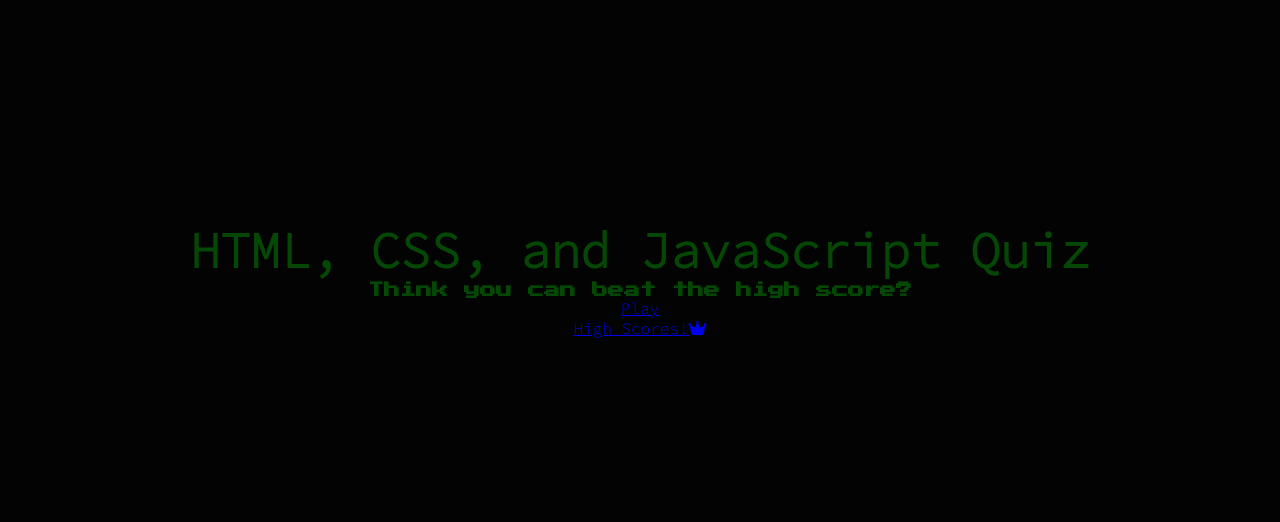
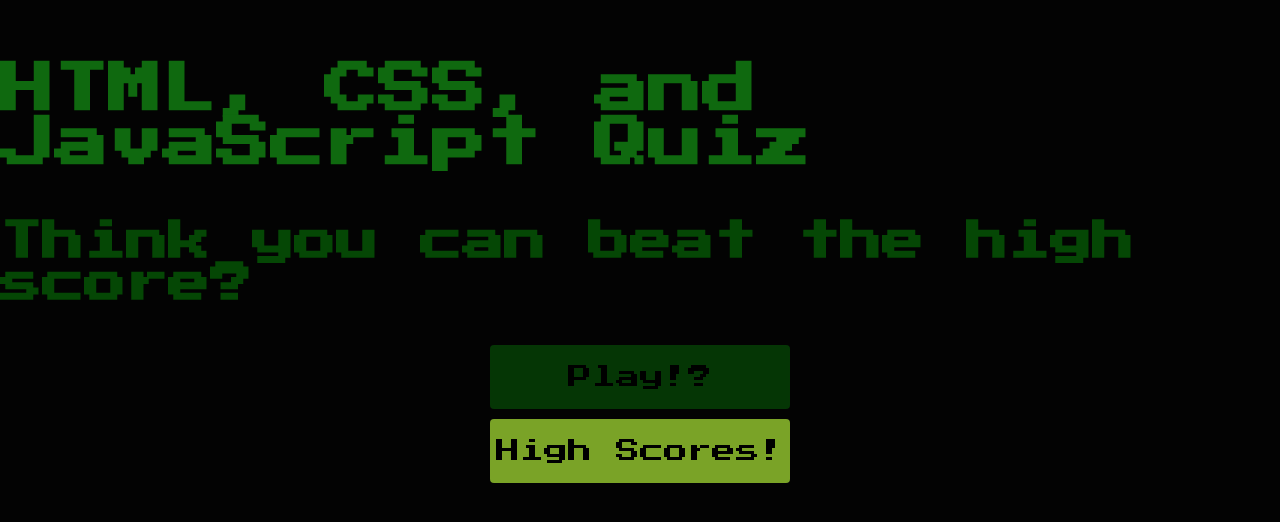
Before and after one commit to artiecannv/coding-quiz, a plain HTML site: page index.html in a window 1280 px wide. Shown: the part 362-884 px from the top of the page. Drawn offline with Linux system fonts and the light colour scheme.

Commit message:
made buttons and styled, starting game html

```diff
--- a/css/style.css
+++ /dev/null
@@ -1,53 +0,0 @@
-:root {
-    background-color: rgb(3, 3, 3);
-}
-
-* {
-    box-sizing: border-box;
-    margin: 0;
-    padding: 0;
-    font-size: 100%;
-    font-family: 'Source Code Pro', monospace;
-}
-
-h1 {
-    font-size: 50px;
-    color: rgb(5, 71, 5);
-    margin-bottom: 5;
-}
-
-h2 {
-    font-family: 'Press Start 2P', cursive;
-    color: rgb(5, 71, 5);
-}
-
- .container {
-    width: 100vw;
-    height: 100vw;
-    display: flex;
-    justify-content: center;
-    align-items: center;
-    margin: 0 auto;
-}
-
-.flex-column {
-    display: flex;
-    flex-direction: column;
-}
-
-.flex-center {
-    justify-content: center;
-    align-items: center;
-}
-
-.justify-center {
-    justify-content: center;
-}
-
-.text-center {
-    text-align: center;
-}
-
-.hidden {
-    display: none;
-}
--- a/index.html
+++ b/index.html
@@ -5,11 +5,7 @@
     <meta http-equiv="X-UA-Compatible" content="IE=edge">
     <meta name="viewport" content="width=device-width, initial-scale=1.0">
     <title>Coding Quiz!</title>
-    <link rel="stylesheet" href="./css/style.css">
-    <!--Link to FontAwesome, which will be used for various icons-->
-    <script src="https://kit.fontawesome.com/099e30a865.js" crossorigin="anonymous"></script>
-    <link rel="preconnect" href="https://fonts.googleapis.com">
-<link rel="preconnect" href="https://fonts.gstatic.com" crossorigin>
+    <link rel="stylesheet" href="style.css">
 <!--Links for fonts used-->
 <link href="https://fonts.googleapis.com/css2?family=Source+Code+Pro:wght@300&display=swap" rel="stylesheet">
 <link rel="preconnect" href="https://fonts.googleapis.com">
@@ -21,8 +17,8 @@
         <div id="home" class="flex-column flex-center">
             <h1>HTML, CSS, and JavaScript Quiz</h1>
             <h2>Think you can beat the high score?</h2>
-            <a href="/game.html" class="btn">Play</a>
-            <a href="/hs.html" id="hs-btn">High Scores!<i class="fa-solid fa-crown"></i></a>
+            <a href="/game.html" class="btn">Play!?</a>
+            <a href="/hs.html" class="btn" id="hs-btn">High Scores!</i></a>
         </div>
     </div>
 </body>
--- /dev/null
+++ b/style.css
@@ -0,0 +1,86 @@
+:root {
+    background-color: rgb(3, 3, 3);
+}
+
+* {
+    box-sizing: border-box;
+    margin: 0;
+    padding: 0;
+    font-size: 62.5%;
+    font-family: 'Press Start 2P', cursive;
+}
+
+h1 {
+    font-size: 5.4rem;
+    color: rgb(15, 105, 15);
+    margin-bottom: 5rem;
+}
+
+h2 {
+    font-size: 4.2rem;
+    color: rgb(5, 71, 5);
+    margin-bottom: 4rem;
+}
+
+ .container {
+    width: 100vw;
+    height: 100vw;
+    display: flex;
+    justify-content: center;
+    align-items: center;
+    margin: 0 auto;
+}
+
+.flex-column {
+    display: flex;
+    flex-direction: column;
+}
+
+.flex-center {
+    justify-content: center;
+    align-items: center;
+}
+
+.justify-center {
+    justify-content: center;
+}
+
+.text-center {
+    text-align: center;
+}
+
+.hidden {
+    display: none;
+}
+
+.btn {
+    font-size: 2.4rem;
+    padding: 2rem 0;
+    width: 30rem;
+    text-align: center;
+    margin-bottom: 1rem;
+    text-decoration: none;
+    color: black;
+    background-color: rgb(5, 54, 5);
+    border-radius: 4px;
+}
+
+/*Makes button look almost animated when hovering */
+
+.btn:hover {
+    cursor: pointer;
+    box-shadow: 0 0.4rem 1.4rem 0 rgba(221, 224, 228, 0.6);
+    transition: transform 150ms;
+    transform: scale(1.03);
+    color: white;
+}
+
+.btn[disabled]:hover {
+    cursor: not-allowed;
+    box-shadow: none;
+    transform: none;
+}
+
+#hs-btn {
+    background: rgb(122, 163, 39);
+}
```
Also changed, not shown: game.html (added, +13 -0 lines), game.js (renamed from js/script.js).
